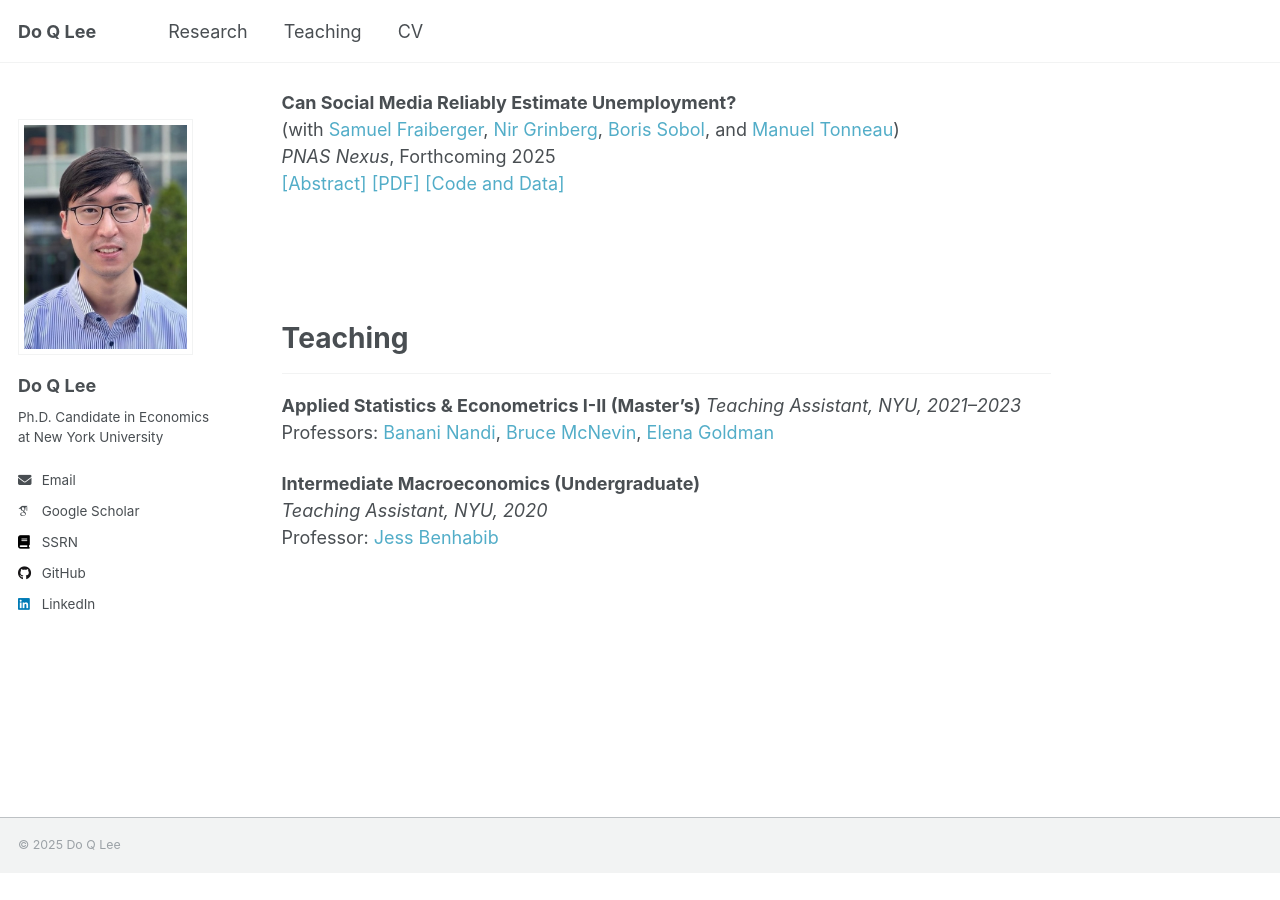
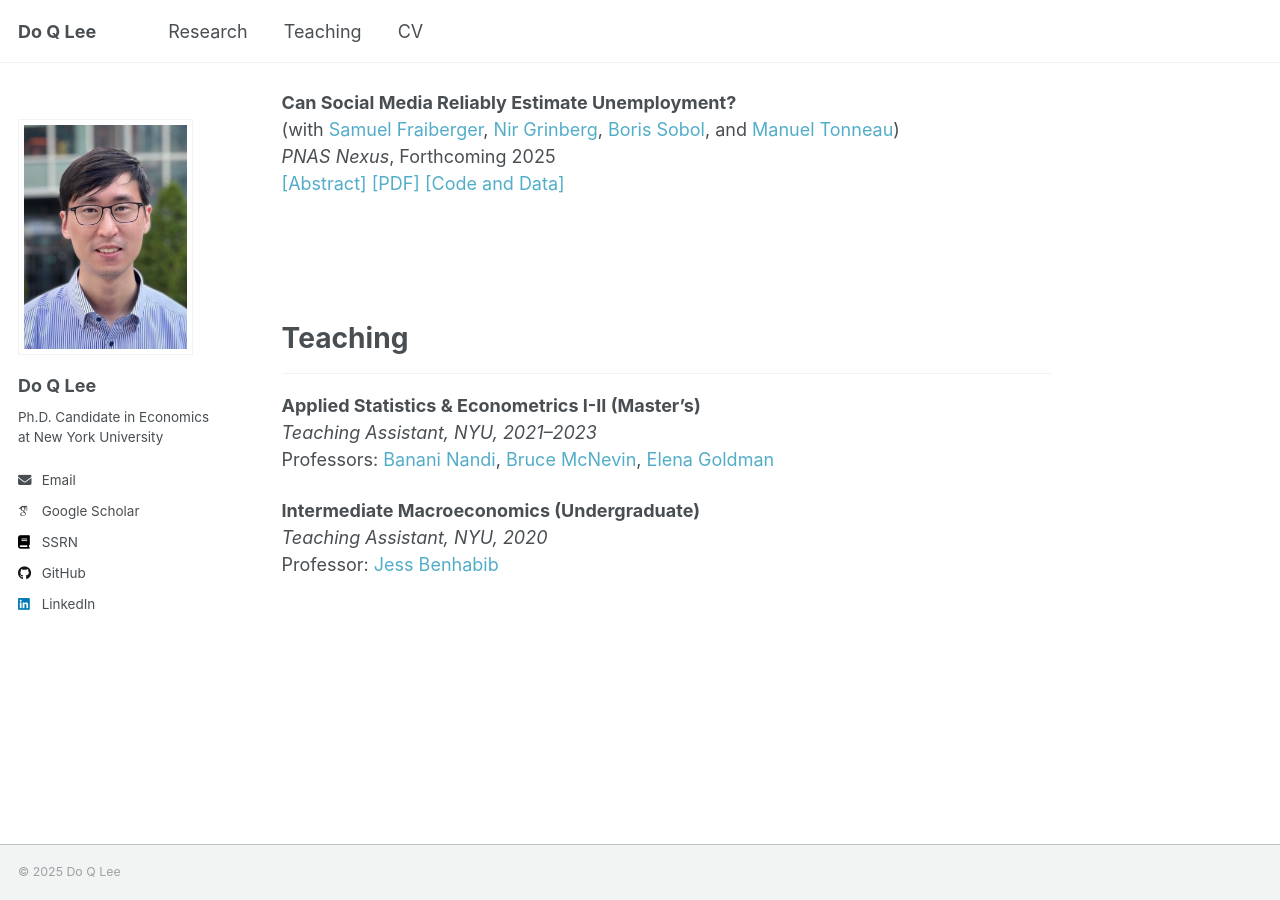
Before and after one commit to doqlee/doqlee.github.io, a Jekyll site: the page built from _pages/main.md, in a window 1280 px wide and 900 px high, scrolled down 1917 px. Built offline with Jekyll 4.4.1, drawn with Linux system fonts in a browser that asks for light colours; some web fonts are replaced; before the commit the page ends 2790 px from its top, so only the background shows below that.

```diff
--- a/_pages/main.md
+++ b/_pages/main.md
@@ -152,7 +152,7 @@ Teaching
 =========
 ---
 
-**Applied Statistics & Econometrics I-II (Master's)**
+**Applied Statistics & Econometrics I-II (Master's)** \
 *Teaching Assistant, NYU, 2021–2023*
 Professors: [Banani Nandi](https://www.researchgate.net/profile/Banani-Nandi), [Bruce McNevin](https://www.brucemcnevin.org/), [Elena Goldman](https://www.pace.edu/profile/elena-goldman)
 
```
